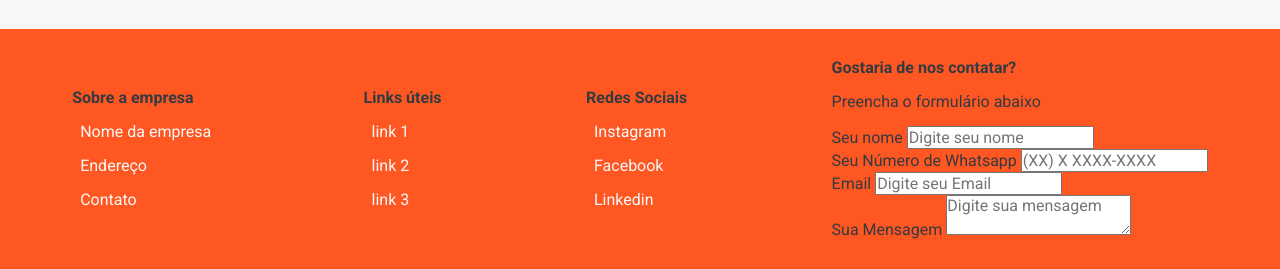
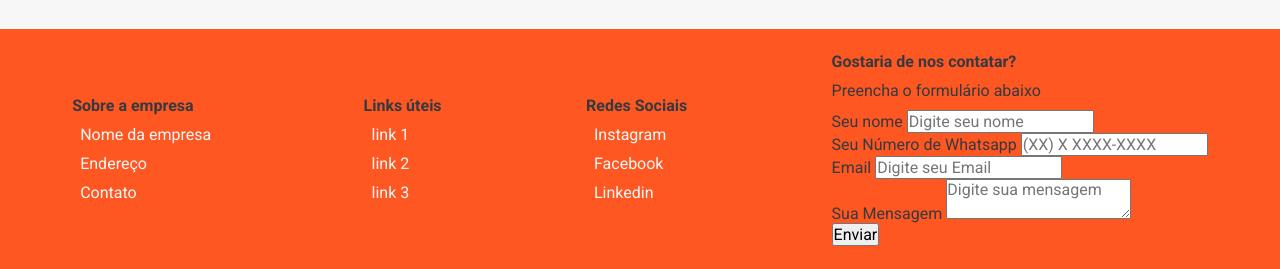
Before and after one commit to HeyVds/site01, a plain HTML site: page index.html in a window 1280 px wide. Shown: the part 2498-2767 px from the top of the page. Drawn offline with Linux system fonts and the light colour scheme.

Commit message:
formulario no footer

```diff
--- a/css/style.css
+++ b/css/style.css
@@ -205,7 +205,7 @@ footer{
 
 footer div{
     display: flex;
-    gap: 15px;
+    gap: 10px;
     flex-direction: column;
 }
 
@@ -224,6 +224,12 @@ footer div li a:hover{
     transition: 0.3s;
     color: var(--cor-06);
 }
+
+/* footer div form{
+display: flex;
+width: 10%;
+} */
+
 /* Configurando para outras telas */
 
 @media (max-width: 768px) {
--- a/index.html
+++ b/index.html
@@ -138,6 +138,7 @@
                 <textarea name="mensagem" id="mensagem" placeholder="Digite sua mensagem" required></textarea>
                 <br>
 
+                <button>Enviar</button>
             </form>
         </div>
     </footer>
```
